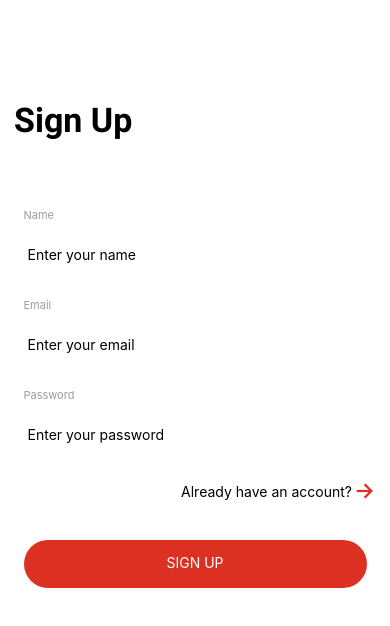
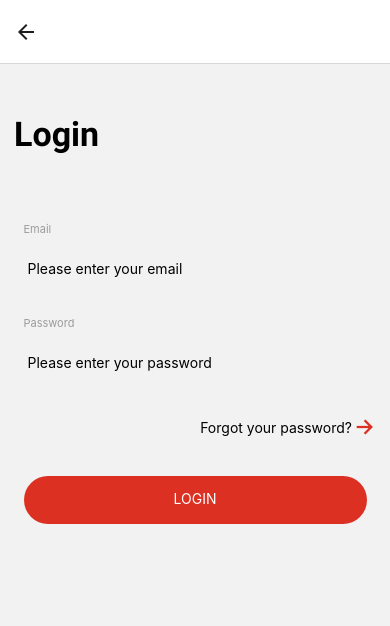
Before and after one commit to bernardotonin/auth-app, a React Native app: screen /login in a window 390 px wide. Shown: the top 626 px of the page. Built offline with nearby package versions, Linux system fonts and the light colour scheme.

Commit message:
feat: navigation

```diff
--- a/App.tsx
+++ b/App.tsx
@@ -1,16 +1,8 @@
 import { StatusBar } from 'expo-status-bar';
-import { StyleSheet, Text, View } from 'react-native';
-import LoginScreen from './src/screens/LoginScreen';
 import { useFonts } from 'expo-font';
-import { NavigationContainer } from '@react-navigation/native';
-import { createNativeStackNavigator } from '@react-navigation/native-stack';
-import SignUpScreen from './src/screens/SignUpScreen';
+import AppNavigator from './src/routes/AppNavigator';
+const App = () => {
 
-
-const Stack = createNativeStackNavigator();
-
-
-export default function App() {
   const [fontsLoaded] = useFonts({
     'roboto-regular': require('./assets/fonts/Roboto-Regular.ttf'),
     'roboto-bold': require('./assets/fonts/Roboto-Bold.ttf')
@@ -23,17 +15,9 @@ export default function App() {
   return (
     <>
       <StatusBar style='dark'/>
-      <SignUpScreen/>
+      <AppNavigator/>
     </>
-
   );
 }
 
-const styles = StyleSheet.create({
-  container: {
-    flex: 1,
-    backgroundColor: '#fff',
-    alignItems: 'center',
-    justifyContent: 'center',
-  },
-});
+export default App;
--- a/src/components/PrimaryInput.tsx
+++ b/src/components/PrimaryInput.tsx
@@ -2,6 +2,7 @@ import { useState } from "react";
 import { View, TextInput, StyleSheet, Text} from "react-native";
 import { TextInputProps } from "react-native";
 import colors from "../styles/colors";
+import Ionicons from '@expo/vector-icons/Ionicons'
 
 interface InputProps extends TextInputProps {
     label: String,
@@ -10,10 +11,8 @@ interface InputProps extends TextInputProps {
 }
 
 
-const PrimaryInput = ({label, error, password = false, ...props}: InputProps) => {
+const PrimaryInput = ({label, error, password = false, onFocus = () => {}, ...props}: InputProps) => {
     const [isFocused, setIsFocused] = useState(false);
-
-
 
     return (
         <View style={style.outerContainer}>
@@ -21,6 +20,7 @@ const PrimaryInput = ({label, error, password = false, ...props}: InputProps) =>
             <View style={[style.inputContainer, {borderWidth: error ? 2 : isFocused ? 2 : 0 ,borderColor : error ? '#ff0000' : isFocused ? colors.red500 : 'black'}]}>
                 <TextInput
                 onFocus={() => {
+                    //onFocus();
                     setIsFocused(true);
                 }}
                 onBlur={() => {
@@ -29,7 +29,9 @@ const PrimaryInput = ({label, error, password = false, ...props}: InputProps) =>
                 {...props}
                 style={style.input}
                 secureTextEntry={password}
+
                 />
+                {error && (<Ionicons style={style.errorIcon} name="close-outline" color={"red"} size={36}/>)}
             </View>
             {error && (
                 <Text style={style.errorMsg}>{error}</Text>
@@ -48,7 +50,7 @@ const style = StyleSheet.create({
         height: 64,
         padding: 4,
         borderRadius: 6,
-
+        flexDirection: 'row'
     },
 
     input: {
@@ -63,6 +65,10 @@ const style = StyleSheet.create({
     label: {
         color: '#9B9B9B',
         fontSize: 11
+    },
+
+    errorIcon: {
+        alignSelf: 'center'
     }
 });
 
--- /dev/null
+++ b/src/routes/AppNavigator.tsx
@@ -0,0 +1,30 @@
+import SignUpScreen from "../screens/SignUpScreen"
+import LoginScreen from "../screens/LoginScreen"
+import ForgotPasswordScreen from "../screens/ForgotPasswordScreen"
+import { NavigationContainer } from '@react-navigation/native';
+import { createNativeStackNavigator, NativeStackNavigationProp } from '@react-navigation/native-stack';
+
+
+const Stack = createNativeStackNavigator();
+
+type StackNavigation = {
+    signup: undefined;
+    login: undefined;
+    forgotpw: undefined;
+}
+
+export type StackTypes = NativeStackNavigationProp<StackNavigation>
+
+const AppNavigator = () => {
+    return (
+        <NavigationContainer>
+        <Stack.Navigator initialRouteName='signup'>
+          <Stack.Screen name='signup' component={SignUpScreen} options={{headerShown: false}}/>
+          <Stack.Screen name='login' component={LoginScreen} options={{headerTitle: ''}}/>
+          <Stack.Screen name='forgotpw' component={ForgotPasswordScreen} options={{headerTitle: ''}}/>
+        </Stack.Navigator>
+      </NavigationContainer>
+    );
+}
+
+export default AppNavigator;
--- a/src/screens/ForgotPasswordScreen.tsx
+++ b/src/screens/ForgotPasswordScreen.tsx
@@ -23,9 +23,9 @@ const ForgotPasswordScreen = ({...props}) => {
                 name="email"
                 control={control}
                 rules={{
-                    required: "Email Obrigatório.",
+                    required: "Please enter your email.",
                     pattern: {
-                        message: "Insira um email válido.",
+                        message: "Invalid email.",
                         value: /^\b[A-Z0-9._%-]+@[A-Z0-9.-]+\.[A-Z]{2,4}\b$/i
                     }
                 }}
@@ -48,7 +48,7 @@ const style = StyleSheet.create({
         fontFamily: 'roboto-bold',
         fontSize: 34,
         fontWeight: 'bold',
-        marginTop: 100,
+        marginTop: 40,
         marginLeft: 14,
         alignSelf: 'flex-start'
     },
--- a/src/screens/LoginScreen.tsx
+++ b/src/screens/LoginScreen.tsx
@@ -4,6 +4,7 @@ import PrimaryInput from "../components/PrimaryInput";
 import ArrowButton from "../components/ArrowButton";
 import { useForm, Controller} from "react-hook-form";
 import { useNavigation } from "@react-navigation/native";
+import { StackTypes } from "../routes/AppNavigator";
 
 type FormData = {
     email: string,
@@ -11,6 +12,8 @@ type FormData = {
 }
 
 const LoginScreen = () => {
+
+    const navigator = useNavigation<StackTypes>();
 
     const {control, handleSubmit, formState: { errors }} = useForm<FormData>();
 
@@ -21,6 +24,7 @@ const LoginScreen = () => {
     }
 
     const onPressForgetPw = () => {
+        navigator.navigate('forgotpw')
     }
 
 
@@ -71,7 +75,7 @@ const style = StyleSheet.create({
         fontFamily: 'roboto-bold',
         fontSize: 34,
         fontWeight: 'bold',
-        marginTop: 100,
+        marginTop: 50,
         marginLeft: 14
 
     },
--- a/src/screens/SignUpScreen.tsx
+++ b/src/screens/SignUpScreen.tsx
@@ -1,12 +1,15 @@
 import PrimaryButton from "../components/PrimaryButton";
 import PrimaryInput from "../components/PrimaryInput";
 import ArrowButton from "../components/ArrowButton";
-import { View, Text, StyleSheet, Button } from "react-native";
+import { View, Text, StyleSheet } from "react-native";
 import { useForm, Controller } from "react-hook-form";
-import Ionicons from '@expo/vector-icons/Ionicons'
+import { useNavigation } from "@react-navigation/native";
+import { StackTypes } from "../routes/AppNavigator";
 
 
 const SignUpScreen = () => {
+    const navigator = useNavigation<StackTypes>();
+
     type SignUpFormData = {
         name: string,
         email: string,
@@ -15,11 +18,10 @@ const SignUpScreen = () => {
 
 
     const onPressLogin = () => {
-
+        navigator.navigate('login');
     }
 
     const onPressSignUp = (data: SignUpFormData) => {
-
     }
 
     const {control, handleSubmit ,formState: { errors }} = useForm<SignUpFormData>();
```
